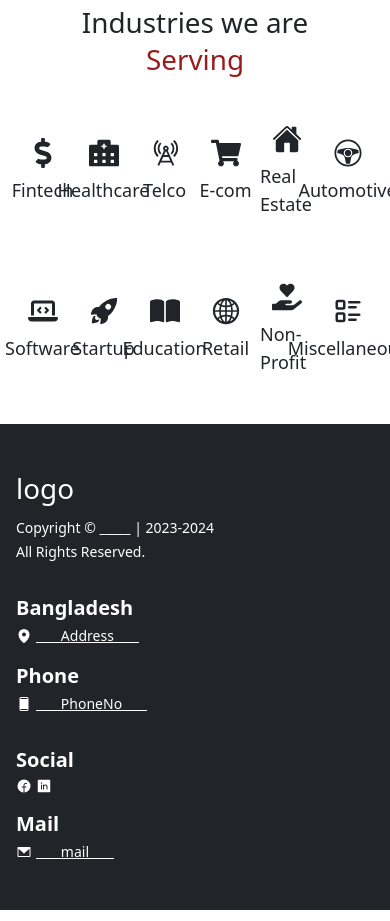
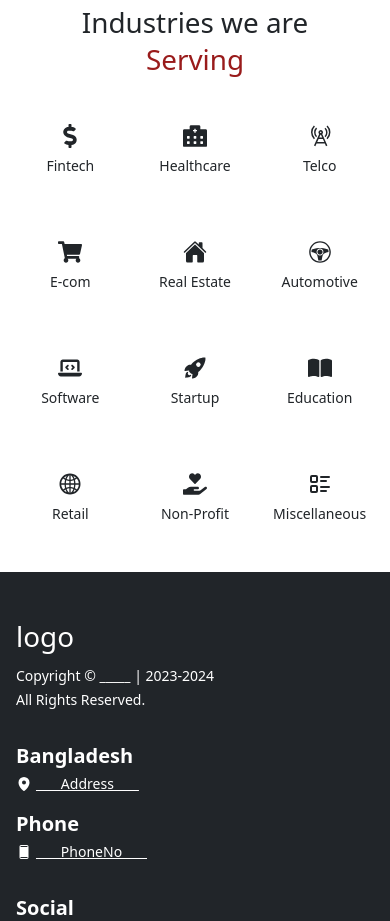
Before and after one commit to Chy-Zaber-Bin-Zahid/CodeSync5, a Next.js app: page / in a window 390 px wide. Shown: the part 3760-4681 px from the top of the page. Built offline with nearby package versions, Linux system fonts and the light colour scheme; no server answers.

Commit message:
industries section responsive done for now

```diff
--- a/components/home/Industries.tsx
+++ b/components/home/Industries.tsx
@@ -30,11 +30,11 @@ function Industries() {
                             <h1 className='m-0'>Industries we are</h1>
                             <h1 className='m-0 text-primaryText'>Serving</h1>
                         </div>
-                        <div className='grid gap-y-16 gap-x-2 grid-cols-6 w-full' >
+                        <div className='grid gap-y-16 gap-x-2 mq-875:gap-x-4 grid-cols-6 mq-875:grid-cols-3 w-full' >
                             {industries.map((item) => (
                                 <div className='flex flex-col justify-center items-center gap-2' key={item.name}>
-                                    <div className='text-3xl' >{item.icon}</div>
-                                    <p className="m-0 text-lg">{item.name}</p>
+                                    <div className='text-3xl mq-875:text-2xl' >{item.icon}</div>
+                                    <p className="m-0 mq-400:text-sm mq-875:text-[16px] text-lg">{item.name}</p>
                                 </div>
                             ))}
                         </div>
```
